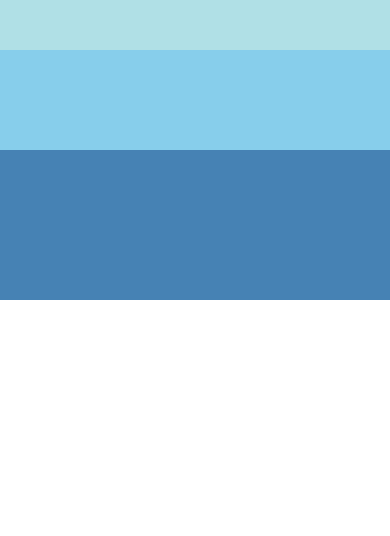
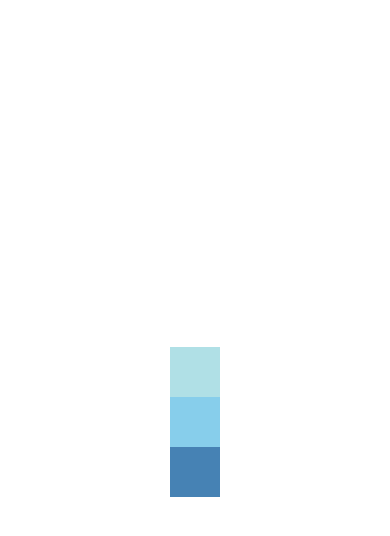
Before and after one commit to lucaaas/testar_coisas_novas, a React Native app in the folder AwesomeProject/: screen / in a window 390 px wide. Shown: the top 536 px of the page. Built offline with nearby package versions, Linux system fonts and the light colour scheme.

Commit message:
Learned flexbox.

```diff
--- a/AwesomeProject/App.js
+++ b/AwesomeProject/App.js
@@ -1,17 +1,22 @@
 import React, { Component } from 'react';
 import { AppRegistry, View } from 'react-native';
 
-export default class FlexDimensionsBasics extends Component {
+export default class AlignItemsBasics extends Component {
   render() {
     return (
-      // Try removing the `flex: 1` on the parent View.
-      // The parent will not have dimensions, so the children can't expand.
-      // What if you add `height: 300` instead of `flex: 1`?
-      <View style={{height: 300}}>
-        <View style={{flex: 1, backgroundColor: 'powderblue'}} />
-        <View style={{flex: 2, backgroundColor: 'skyblue'}} />
-        <View style={{flex: 3, backgroundColor: 'steelblue'}} />
+      // Try setting `alignItems` to 'flex-start'
+      // Try setting `justifyContent` to `flex-end`.
+      // Try setting `flexDirection` to `row`.
+      <View style={{
+        flex: 1,
+        flexDirection: 'column',
+        justifyContent: 'center',
+        alignItems: 'center',
+      }}>
+        <View style={{width: 50, height: 50, backgroundColor: 'powderblue'}} />
+        <View style={{width: 50, height: 50, backgroundColor: 'skyblue'}} />
+        <View style={{width: 50, height: 50, backgroundColor: 'steelblue'}} />
       </View>
     );
   }
-}
+};
```
